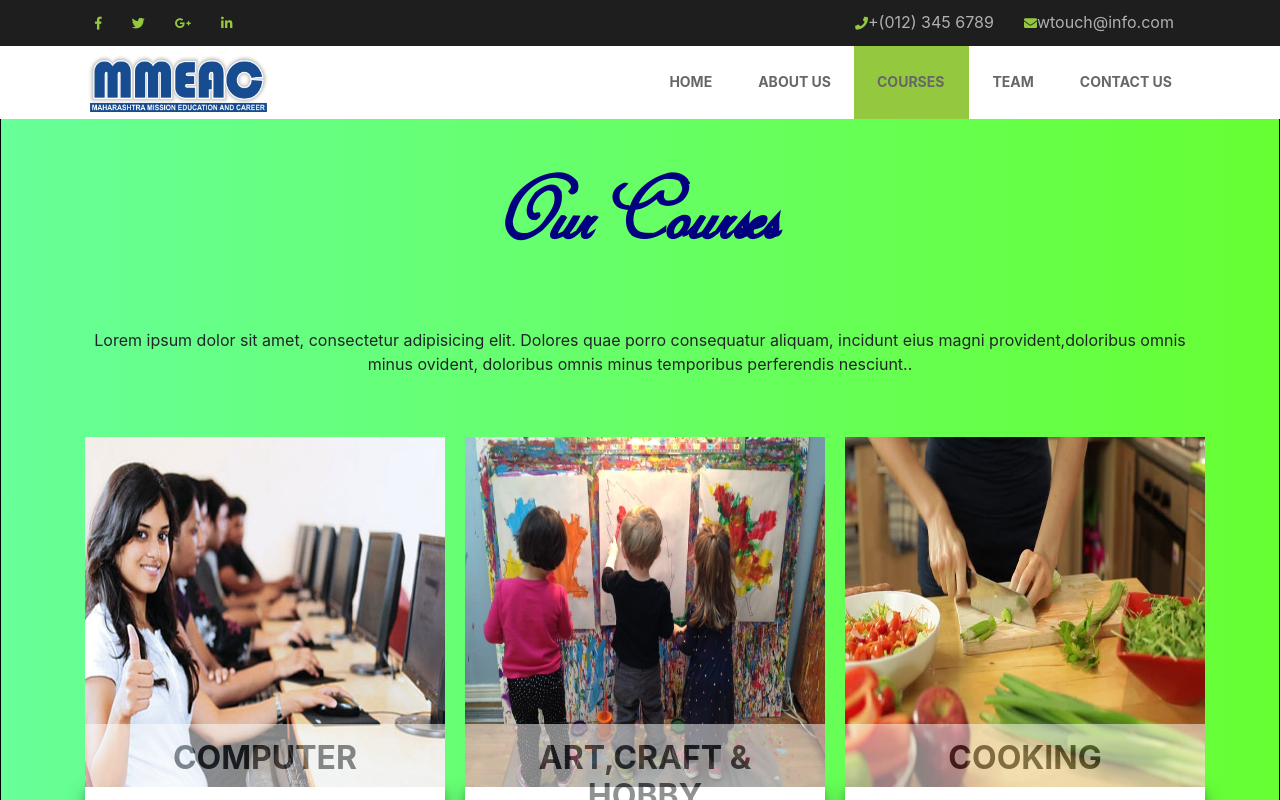
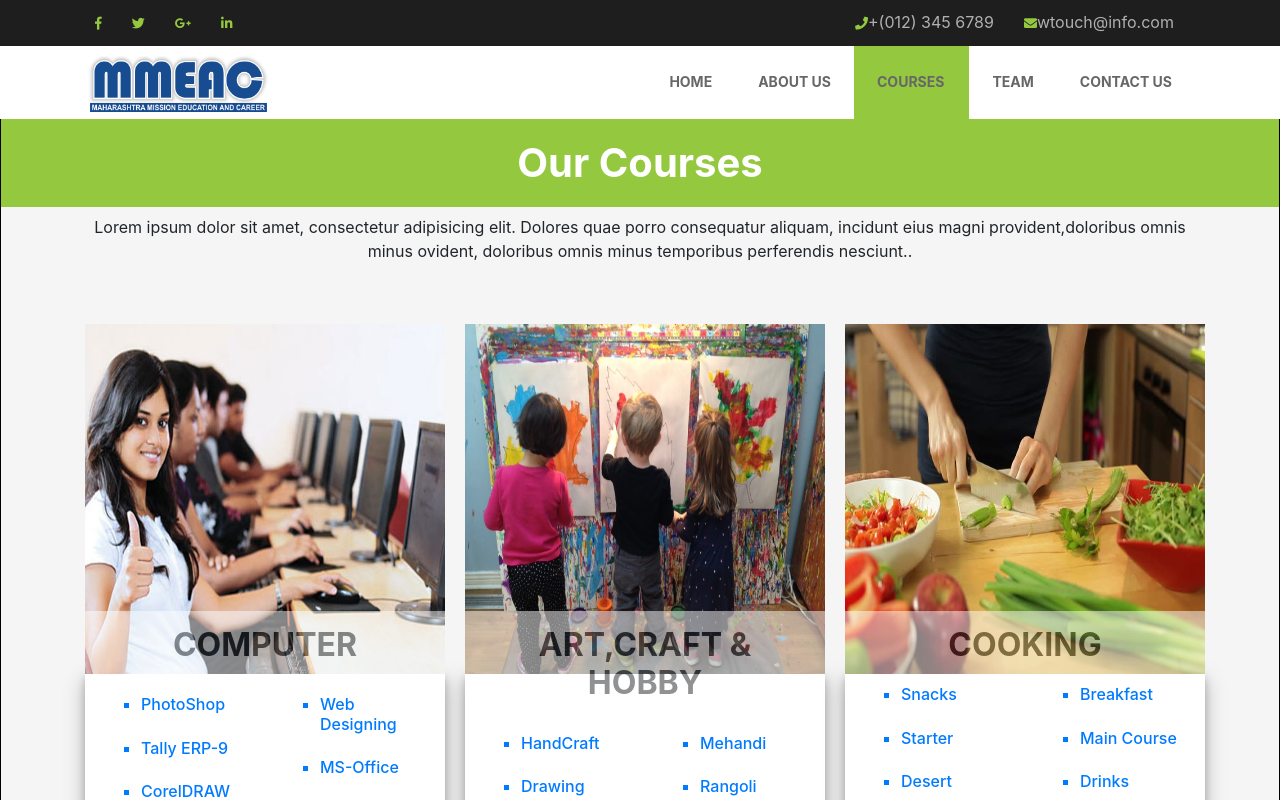
Before and after one commit to apekshanawale/Website, an Angular app: page /Courses in a window 1280 px wide. Shown: the top 800 px of the page. Built offline with nearby package versions, Linux system fonts and the light colour scheme.

Commit message:
changes..

```diff
--- a/src/app/pages/courses/courses.component.html
+++ b/src/app/pages/courses/courses.component.html
@@ -1,8 +1,9 @@
 <body>
-<div class="container">
+
 <h1>Our Courses</h1>
 	<p>Lorem ipsum dolor sit amet, consectetur adipisicing elit. Dolores quae porro consequatur aliquam, incidunt eius magni provident,doloribus omnis<br> minus ovident, doloribus omnis minus temporibus perferendis nesciunt..
 	</p>
+	<div class="container">
 	<div class="row">
 		<div class="col-md-4">
 			<img class="img" src="../assets/img/comp.jpg">
--- a/src/app/pages/courses/courses.component.scss
+++ b/src/app/pages/courses/courses.component.scss
@@ -1,8 +1,7 @@
 body{
-	/*background-color:#f5f5f5;*/
-	margin-top:-20px;
-	padding:20px;
-	background: linear-gradient(to right, #66ff99, #66ff33);
+	background-color:#f5f5f5;
+	margin-top:-1px;
+	//background: linear-gradient(to right, #66ff99, #66ff33);
 	border:1px solid black;
 	padding-bottom:60px;
 }
@@ -12,12 +11,12 @@ body{
 }
 h1{
 	text-align:center;
-	//font-size:40px;
 	font-weight:bold;
-	padding:40px;
-	font-family:myfont;
-	font-size:100px;
-	color:navy;
+	/*font-family:myfont;
+	font-size:100px;*/
+	color:white;
+	background-color:#93c83f;
+	padding:20px;
 }
 p{
 	text-align:center;
```
